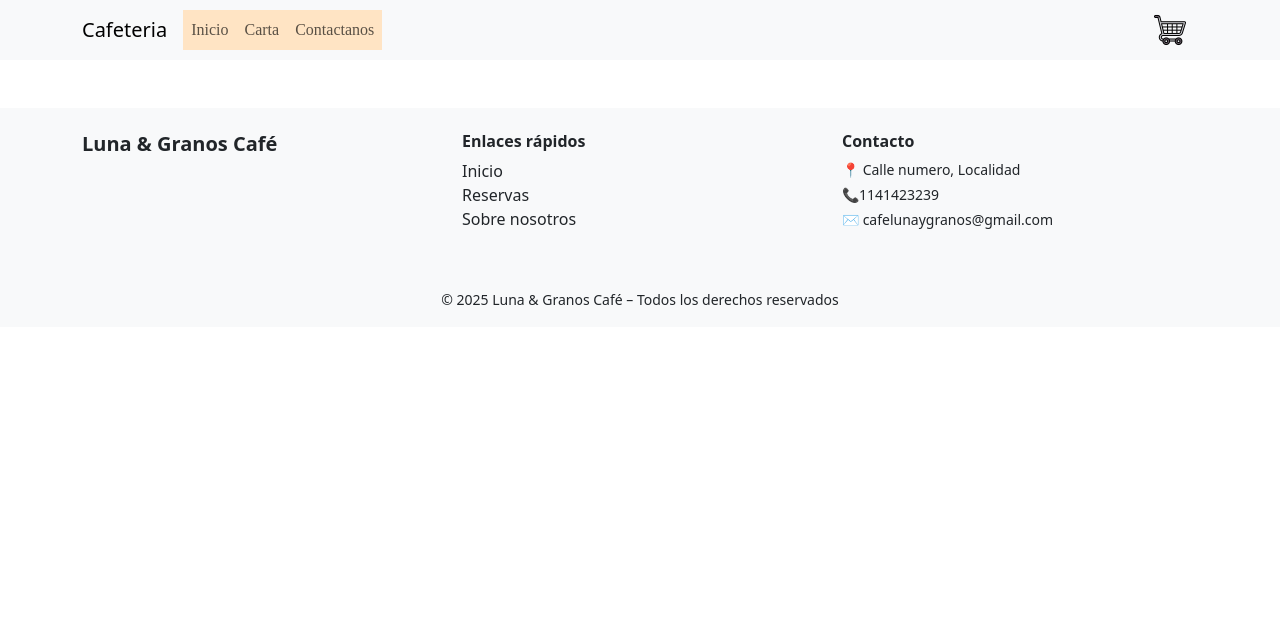
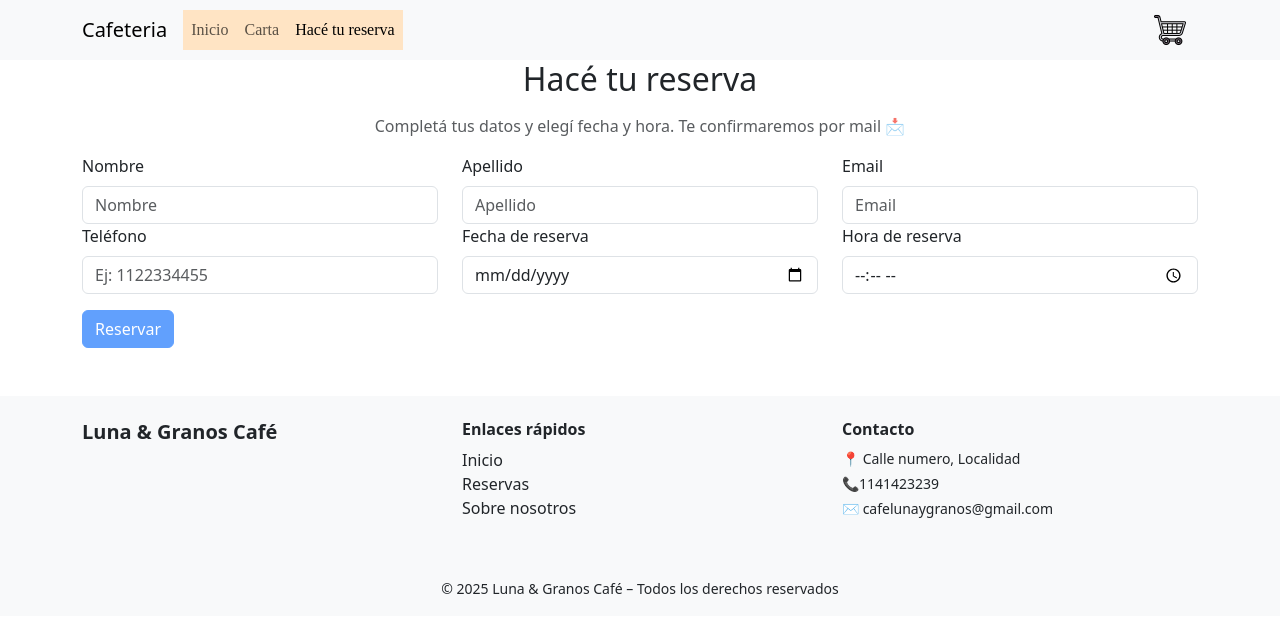
Before and after one commit to SebaAddurUnahur/TP_CIU_GRUPO1_Cafeteria, a React (Vite) app: page /reserva in a window 1280 px wide. Shown: the top 632 px of the page. Built offline with nearby package versions, Linux system fonts and the light colour scheme.

Commit message:
Cambio Contacto -> Reserva

```diff
--- a/src/App.jsx
+++ b/src/App.jsx
@@ -3,12 +3,13 @@
 import NavigationBar from "./components/Navigationbar";
 import Carrito from "./pages/Carrito";
 import CarritoOffcanvas from "./components/CarritoOffcanvas";
-import FormularioContacto from "./pages/FormularioContacto";
+import FormularioContacto from "./pages/FormularioReserva";
 import Inicio from "./pages/Inicio";
 import Carta from "./pages/Carta";
 import Footer from "./components/Footer";
 import Nosotros from "./pages/Nosotros";
 import { useState, useEffect } from "react";
+import FormularioReserva from "./pages/FormularioReserva";
 
 function App() {
   const [carro, setCarro] = useState(() => {
@@ -66,7 +67,7 @@
           path="/carrito"
           element={<Carrito carro={carro} setCarro={setCarro} />}
         />
-        <Route path="/contacto" element={<FormularioContacto />} />
+        <Route path="/reserva" element={<FormularioReserva />} />
         <Route path="/nosotros" element={<Nosotros />} />
       </Routes>
       <Footer />
--- a/src/components/Navigationbar.jsx
+++ b/src/components/Navigationbar.jsx
@@ -19,7 +19,7 @@
             <Nav className={styles["me-auto"]}>
               <Nav.Link as={NavLink} to="/" onClick={() => setExpanded(false)}>Inicio</Nav.Link>
               <Nav.Link as={NavLink} to="/carta" onClick={() => setExpanded(false)}>Carta</Nav.Link>
-              <Nav.Link as={NavLink} to="/contacto" onClick={() => setExpanded(false)}>Contactanos</Nav.Link>
+              <Nav.Link as={NavLink} to="/reserva" onClick={() => setExpanded(false)}>Hacé tu reserva</Nav.Link>
             </Nav>
           </Nav>
           <button
--- a/src/pages/FormularioContacto.jsx
+++ b/src/pages/FormularioReserva.jsx
@@ -2,7 +2,7 @@
 import { Button, Col, Form, Modal, Row } from "react-bootstrap";
 import { useNavigate } from "react-router-dom";
 
-function FormularioContacto() {
+function FormularioReserva() {
   const [formulario, setFormulario] = useState({
     nombre: "",
     apellido: "",
@@ -209,4 +209,4 @@
     </>
   );
 }
-export default FormularioContacto;
+export default FormularioReserva;
--- a/src/pages/Inicio.jsx
+++ b/src/pages/Inicio.jsx
@@ -34,7 +34,7 @@
               <h5>Café Premium</h5>
               <p>Granos seleccionados de las mejores fincas</p>
               <img
-                src="../../public/cafe.png"
+                src="/cafe.png"
                  alt="Imagen café"
                 className="img-fluid mb-3"
               />
@@ -43,7 +43,7 @@
               <h5>Pastelería Fresca</h5>
               <p>Horneado diariamente por nuestros chefs</p>
               <img
-                src="../../public/cheesecake.jpg"
+                src="/cheesecake.jpg"
                 alt="Imagen pastelería"
                 className="img-fluid mb-3"
               />
```
